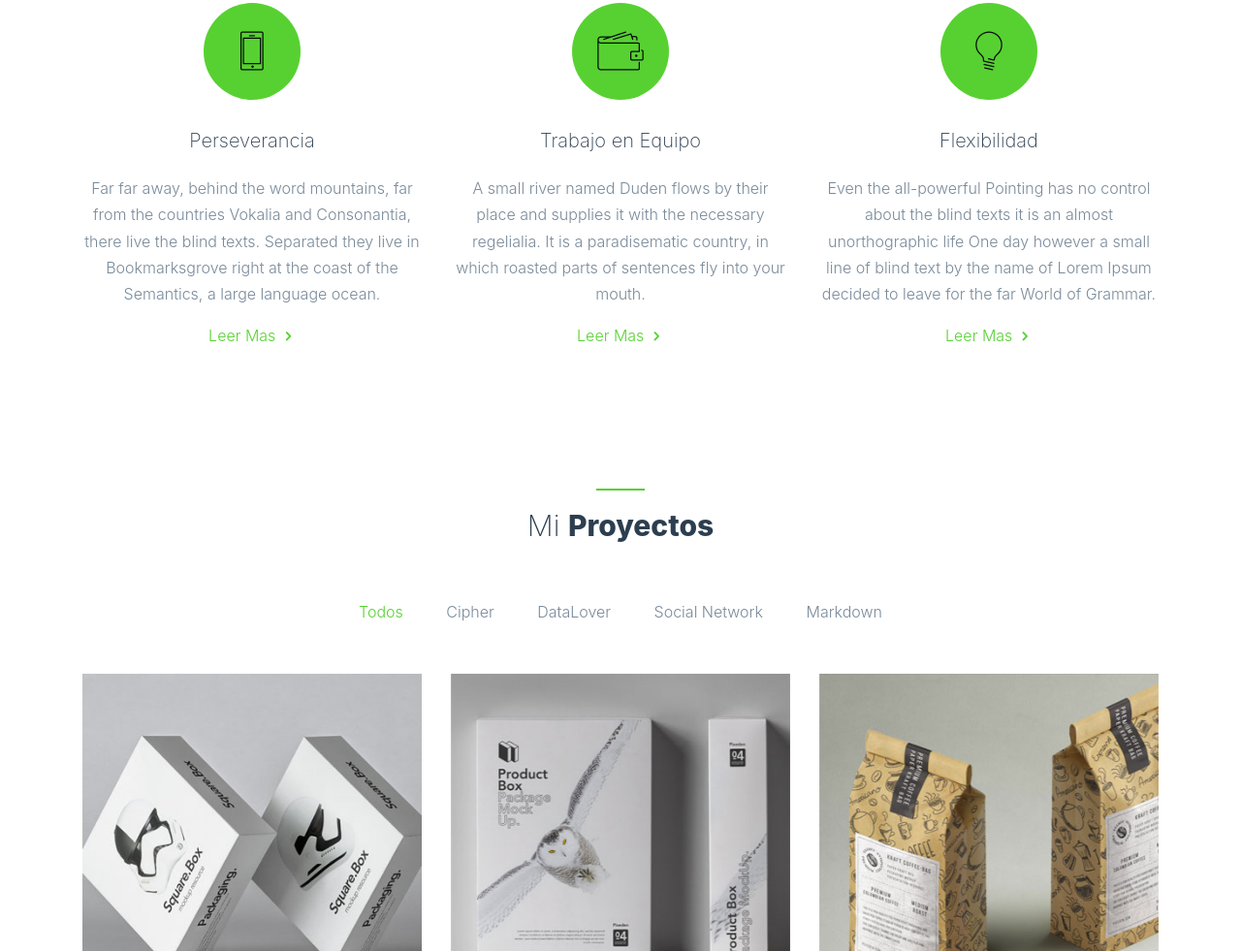
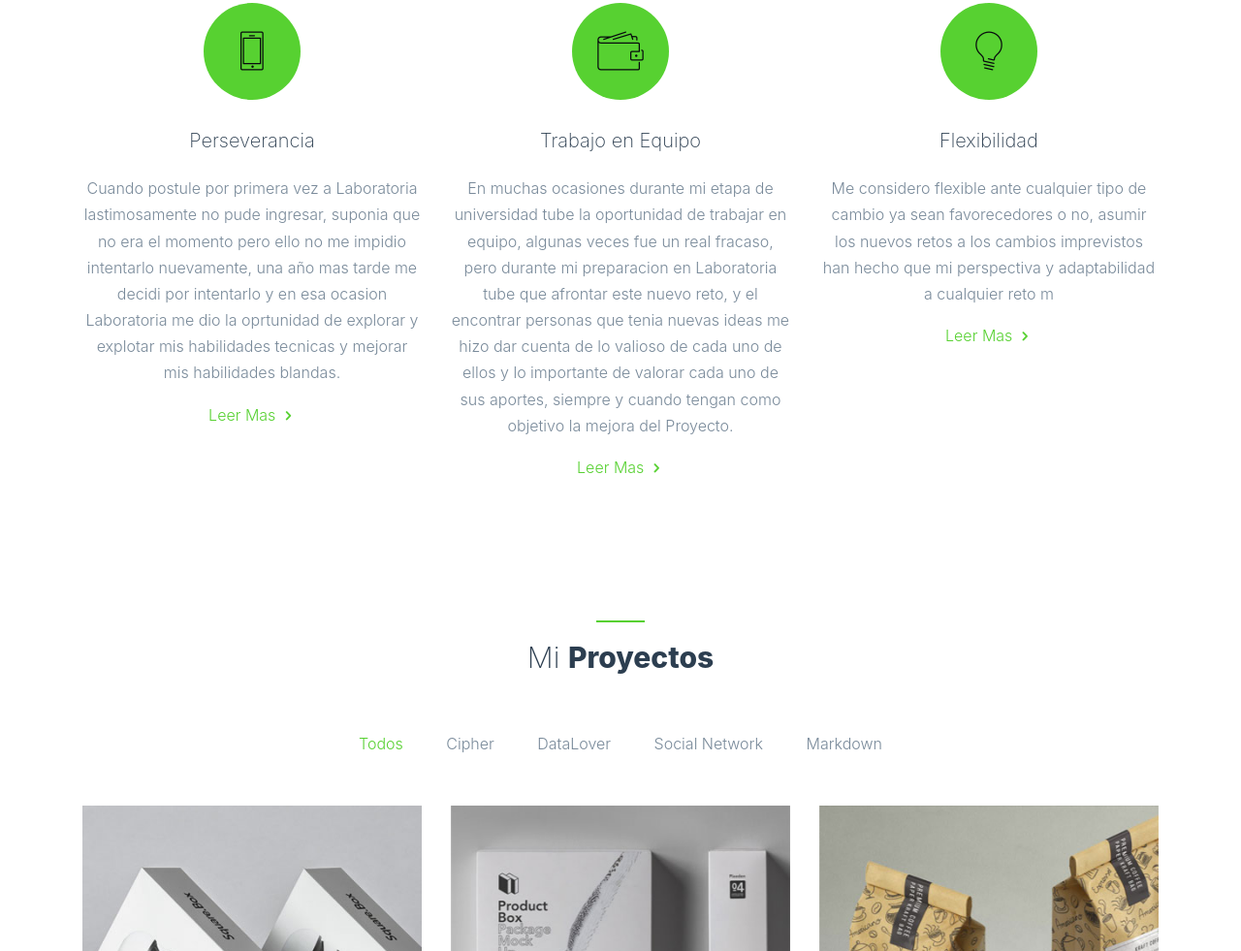
Before and after one commit to PilarFernandez1304/Portafolio, a plain HTML site: page alias/index.html in a window 1280 px wide. Shown: the part 3429-4410 px from the top of the page at 97% size. Drawn offline with nearby package versions, Linux system fonts and the light colour scheme; some packages are replaced by stand-ins of ours; no server answers; files whose address does not match are found by name.

```diff
--- a/alias/index.html
+++ b/alias/index.html
@@ -218,7 +218,9 @@
                 <span class="icon-phone3"></span>
               </span>
               <h3 class="mb-4">Perseverancia</h3>
-              <p>Far far away, behind the word mountains, far from the countries Vokalia and Consonantia, there live the blind texts. Separated they live in Bookmarksgrove right at the coast of the Semantics, a large language ocean.</p>
+              <p>Cuando postule por primera vez a Laboratoria lastimosamente no pude ingresar, suponia que no era el momento pero ello no me impidio
+                intentarlo nuevamente, una año mas tarde me decidi por intentarlo y en esa ocasion Laboratoria me dio la oprtunidad de explorar y
+                explotar mis habilidades tecnicas y mejorar mis habilidades blandas.</p>
               <p><a href="#" class="site-link">Leer Mas <i class="icon-chevron-right"></i></a></p>
             </div>
           </div>
@@ -228,7 +230,11 @@
                 <span class="icon-wallet2"></span>
               </span>
               <h3 class="mb-4">Trabajo en Equipo</h3>
-              <p>A small river named Duden flows by their place and supplies it with the necessary regelialia. It is a paradisematic country, in which roasted parts of sentences fly into your mouth.</p>
+              <p>En muchas ocasiones durante mi etapa de universidad tube la oportunidad de trabajar en equipo, algunas veces fue un real fracaso,
+                pero durante mi preparacion en Laboratoria tube que afrontar este nuevo reto, y el encontrar personas que tenia nuevas ideas me hizo dar
+                cuenta de lo valioso de cada uno de ellos y lo importante de valorar cada uno de sus aportes, siempre y cuando tengan como objetivo la
+                mejora del Proyecto.
+              </p>
               <p><a href="#" class="site-link">Leer Mas <i class="icon-chevron-right"></i></a></p>
             </div>
           </div>
@@ -238,7 +244,9 @@
                 <span class="icon-lightbulb"></span>
               </span>
               <h3 class="mb-4">Flexibilidad</h3>
-              <p>Even the all-powerful Pointing has no control about the blind texts it is an almost unorthographic life One day however a small line of blind text by the name of Lorem Ipsum decided to leave for the far World of Grammar.</p>
+              <p>Me considero flexible ante cualquier tipo de cambio ya sean favorecedores o no, asumir los nuevos retos a los cambios imprevistos
+                han hecho que mi perspectiva y adaptabilidad a cualquier reto m
+              </p>
               <p><a href="#" class="site-link">Leer Mas <i class="icon-chevron-right"></i></a></p>
             </div>
           </div>
```
